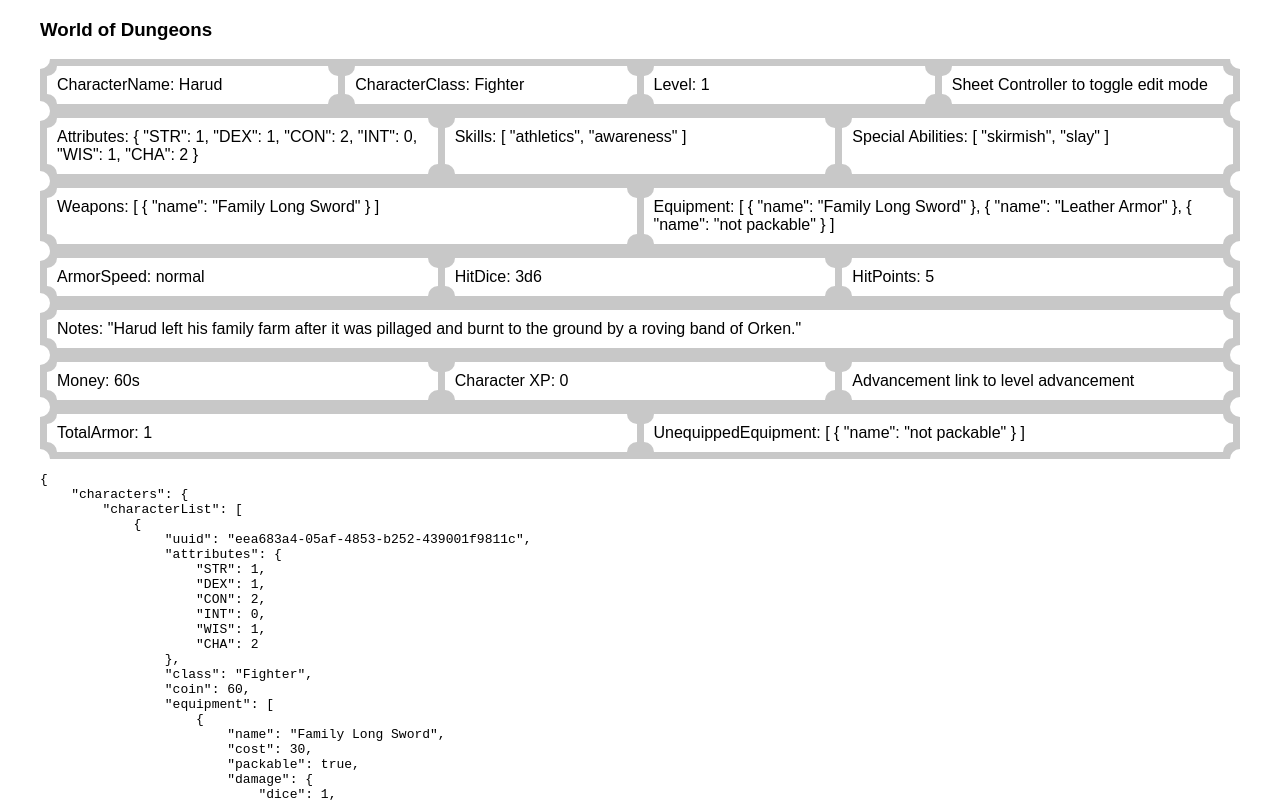
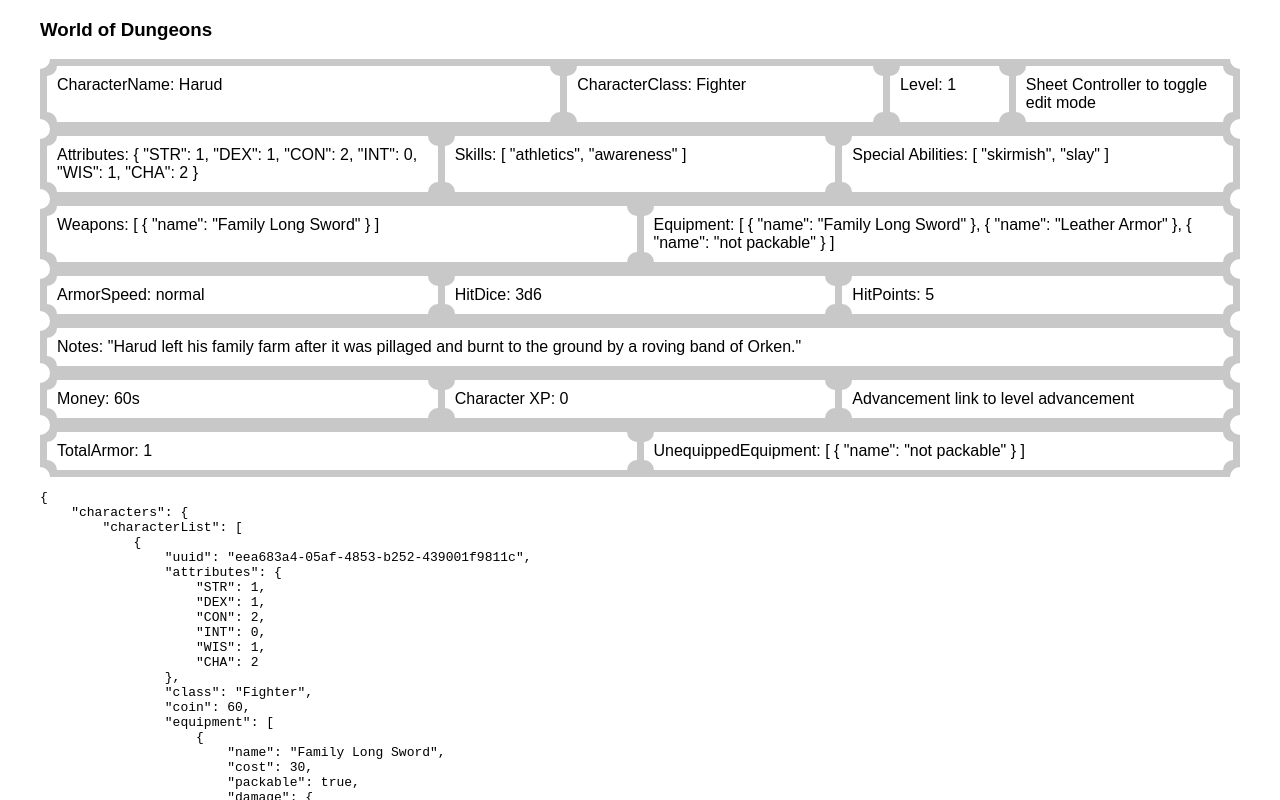
Before and after one commit to lhawes/world-of-dungeons-sheet, a React (Create React App) app: page / in a window 1280 px wide. Shown: the top 800 px of the page. Built offline with nearby package versions, Linux system fonts and the light colour scheme; the HTML template or start-up script is replaced by a standard one.

Commit message:
start separation from styling, data, and structure of the character sheet

```diff
--- a/src/components/characterSheet/CharacterClass/CharacterClass.tsx
+++ b/src/components/characterSheet/CharacterClass/CharacterClass.tsx
@@ -3,7 +3,6 @@ import { useMemo, useContext } from 'react';
 import { StateContext } from 'src/App';
 import { getSelectedCharacterClass } from 'src/state/characters/characterSelectors';
 import { CharacterStateKey } from 'src/state/characters/characterReducer';
-import { Block } from 'src/components/shared/Block/Block';
 
 export interface CharacterClassProps {
   [key: string]: any;
@@ -13,7 +12,7 @@ export const CharacterClass: React.FC<CharacterClassProps> = ({}) => {
   const state = useContext(StateContext);
   const characterClass = useMemo(() => getSelectedCharacterClass(state), [state[CharacterStateKey]]);
 
-  return (<Block>
+  return (<>
     CharacterClass: {characterClass}
-  </Block>);
+  </>);
 }
--- a/src/components/characterSheet/CharacterName/CharacterName.tsx
+++ b/src/components/characterSheet/CharacterName/CharacterName.tsx
@@ -3,7 +3,6 @@ import { StateContext } from 'src/App';
 import { useContext, useMemo } from 'react';
 import { getSelectedCharacterName } from 'src/state/characters/characterSelectors';
 import { CharacterStateKey } from 'src/state/characters/characterReducer';
-import { Block } from 'src/components/shared/Block/Block';
 
 export interface CharacterNameProps {
   [key: string]: any;
@@ -13,7 +12,7 @@ export const CharacterName: React.FC<CharacterNameProps> = ({}) => {
   const state = useContext(StateContext);
   const characterName = useMemo(() => getSelectedCharacterName(state), [state[CharacterStateKey]])
 
-  return (<Block>
+  return (<>
     CharacterName: {characterName}
-  </Block>);
+  </>);
 }
--- a/src/components/characterSheet/Level/Level.tsx
+++ b/src/components/characterSheet/Level/Level.tsx
@@ -3,7 +3,6 @@ import { useContext, useMemo } from 'react';
 import { StateContext } from 'src/App';
 import { getSelectedCharacterLevel } from 'src/state/characters/characterSelectors';
 import { CharacterStateKey } from 'src/state/characters/characterReducer';
-import { Block } from 'src/components/shared/Block/Block';
 
 export interface LevelProps {
   [key: string]: any;
@@ -13,7 +12,7 @@ export const Level: React.FC<LevelProps> = ({}) => {
   const state = useContext(StateContext);
   const level = useMemo(() => getSelectedCharacterLevel(state), [state[CharacterStateKey]]);
 
-  return (<Block>
+  return (<>
     Level: {level}
-  </Block>);
+  </>);
 }
--- a/src/components/characterSheet/SheetController/SheetController.tsx
+++ b/src/components/characterSheet/SheetController/SheetController.tsx
@@ -1,12 +1,11 @@
 import * as React from 'react';
-import { Block } from 'src/components/shared/Block/Block';
 
 export interface SheetControllerProps {
   [key: string]: any;
 }
 
 export const SheetController: React.FC<SheetControllerProps> = ({}) => {
-  return (<Block>
+  return (<>
     Sheet Controller to toggle edit mode
-  </Block>);
+  </>);
 }
--- a/src/pages/CharacterSheetPage.tsx
+++ b/src/pages/CharacterSheetPage.tsx
@@ -18,16 +18,32 @@ import { SheetController } from '../components/characterSheet/SheetController/Sh
 import { TotalArmor } from 'src/components/characterSheet/TotalArmor/TotalArmor';
 import { UnequippedEquipment } from 'src/components/characterSheet/UnequippedEquipment/UnequippedEquipment';
 import { Section } from 'src/components/shared/Section/Section';
+import { Block } from 'src/components/shared/Block/Block';
 
 export interface CharacterSheetPageProps {
   [key: string]: any
 }
 
+// should probably extract the blocks out of the 'getter' components so that I can adjust the spacing easier.
+// Above is a lot better, need to extract out the styling from the Block to another component to separate
+// styling from structure from data
+
 export const CharacterSheetPage = ({}: CharacterSheetPageProps) => {
   return (
     <>
       <Section>
-      <CharacterName/><CharacterClass /><Level /><SheetController />
+        <Block cssOverrides={{ flex: 5 }}>
+          <CharacterName/>
+        </Block>
+        <Block cssOverrides={{ flex: 3 }}>
+          <CharacterClass />
+        </Block>
+        <Block cssOverrides={{ flex: 1 }}>
+          <Level />
+        </Block>
+        <Block cssOverrides={{ flex: 2 }}>
+          <SheetController />
+        </Block>
       </Section>
       <Section>
         <Attributes/><Skills /><Abilities />
```
